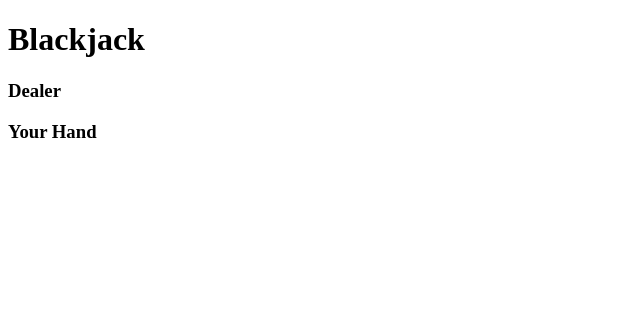
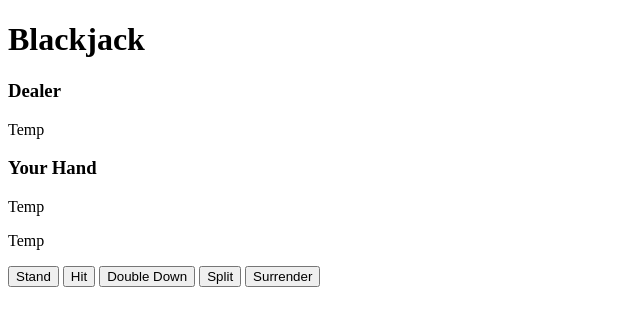
Before and after one commit to ScottWegley/BlackjackWebApp, a plain HTML site: page game.html in a window 1280 px wide. Shown: the whole page, without its empty margins (0-640 px from the left). Drawn offline with Linux system fonts and the light colour scheme; files that its build step writes are made by us from their sources.

Commit message:
Added buttons for blackjack actions + hands placeholders

```diff
--- a/game.html
+++ b/game.html
@@ -11,12 +11,26 @@
 <body>
     <h1>Blackjack</h1>
     <h3>Dealer</h3>
-    <div id="dealerHand">
-
+    <div id="dealerSide">
+        <div class="hand" id="dealerHand">
+            <p>Temp</p>
+        </div>
     </div>
     <h3>Your Hand</h3>
-    <div id="playerHand">
-
+    <div id="playerSide">
+        <div class="hand" id="playerHand1">
+            <p>Temp</p>
+        </div>
+        <div class="hand" id="playerHand2">
+            <p>Temp</p>
+        </div>
+    </div>
+    <div id="menu">
+        <button id="btnStand">Stand</button>
+        <button id="btnHit">Hit</button>
+        <button id="btnDDown">Double Down</button>
+        <button id="btnSplit">Split</button>
+        <button id="btnSurrender">Surrender</button>
     </div>
 </body>
 
```
